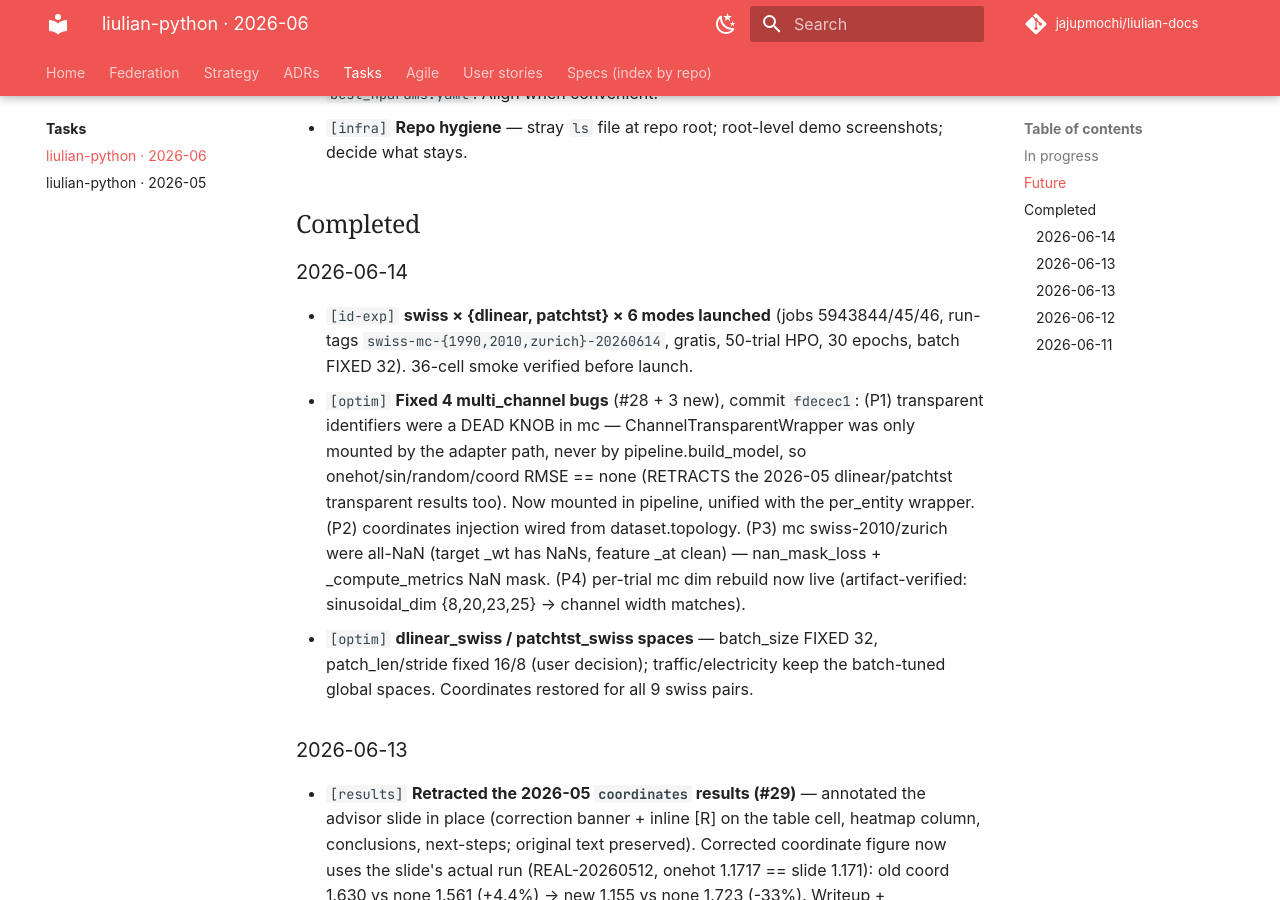
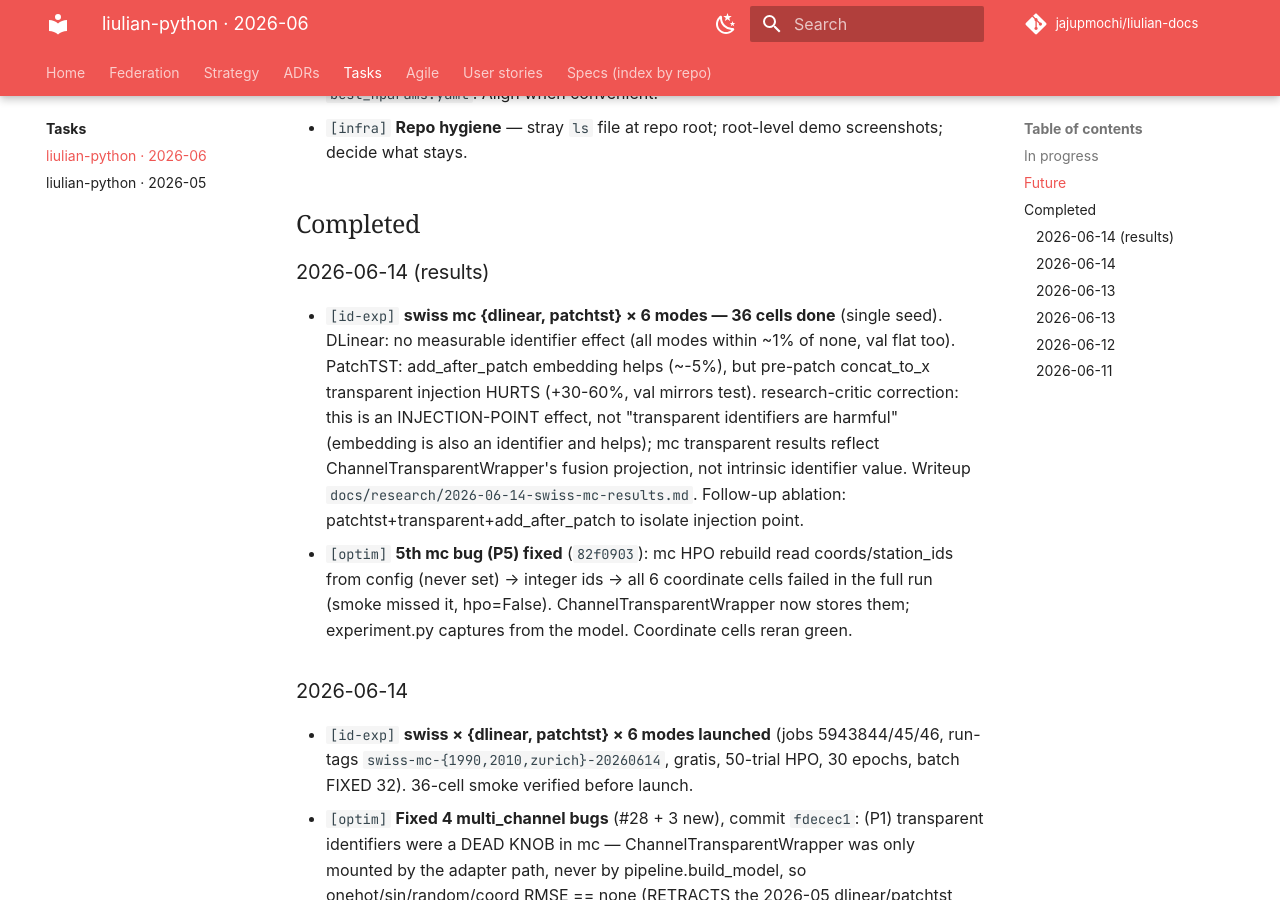
Before and after one commit to LIULIAN-AI/liulian-docs, an MkDocs documentation site: the page built from docs/tasks/liulian-python/2026-06.md, in a window 1280 px wide and 900 px high, scrolled down 1075 px. Built offline with MkDocs 1.6.1 and Material for MkDocs 9.7.7, drawn with Linux system fonts in a browser that asks for light colours; some web fonts are replaced; comment, search, counter and statistics services are not loaded.

Commit message:
docs(tasks): swiss mc 36-cell results + P5 fix; injection-point finding
Co-Authored-By: Claude Fable 5 <noreply@anthropic.com>

```diff
--- a/docs/tasks/liulian-python/2026-06.md
+++ b/docs/tasks/liulian-python/2026-06.md
@@ -42,6 +42,24 @@ IDs (`#N`) kept for traceability.
   demo screenshots; decide what stays.
 
 ## Completed
+
+### 2026-06-14 (results)
+
+- `[id-exp]` **swiss mc {dlinear, patchtst} × 6 modes — 36 cells done**
+  (single seed). DLinear: no measurable identifier effect (all modes within
+  ~1% of none, val flat too). PatchTST: add_after_patch embedding helps
+  (~-5%), but pre-patch concat_to_x transparent injection HURTS (+30-60%,
+  val mirrors test). research-critic correction: this is an INJECTION-POINT
+  effect, not "transparent identifiers are harmful" (embedding is also an
+  identifier and helps); mc transparent results reflect
+  ChannelTransparentWrapper's fusion projection, not intrinsic identifier
+  value. Writeup `docs/research/2026-06-14-swiss-mc-results.md`. Follow-up
+  ablation: patchtst+transparent+add_after_patch to isolate injection point.
+- `[optim]` **5th mc bug (P5) fixed** (`82f0903`): mc HPO rebuild read
+  coords/station_ids from config (never set) -> integer ids -> all 6
+  coordinate cells failed in the full run (smoke missed it, hpo=False).
+  ChannelTransparentWrapper now stores them; experiment.py captures from the
+  model. Coordinate cells reran green.
 
 ### 2026-06-14
 
```
